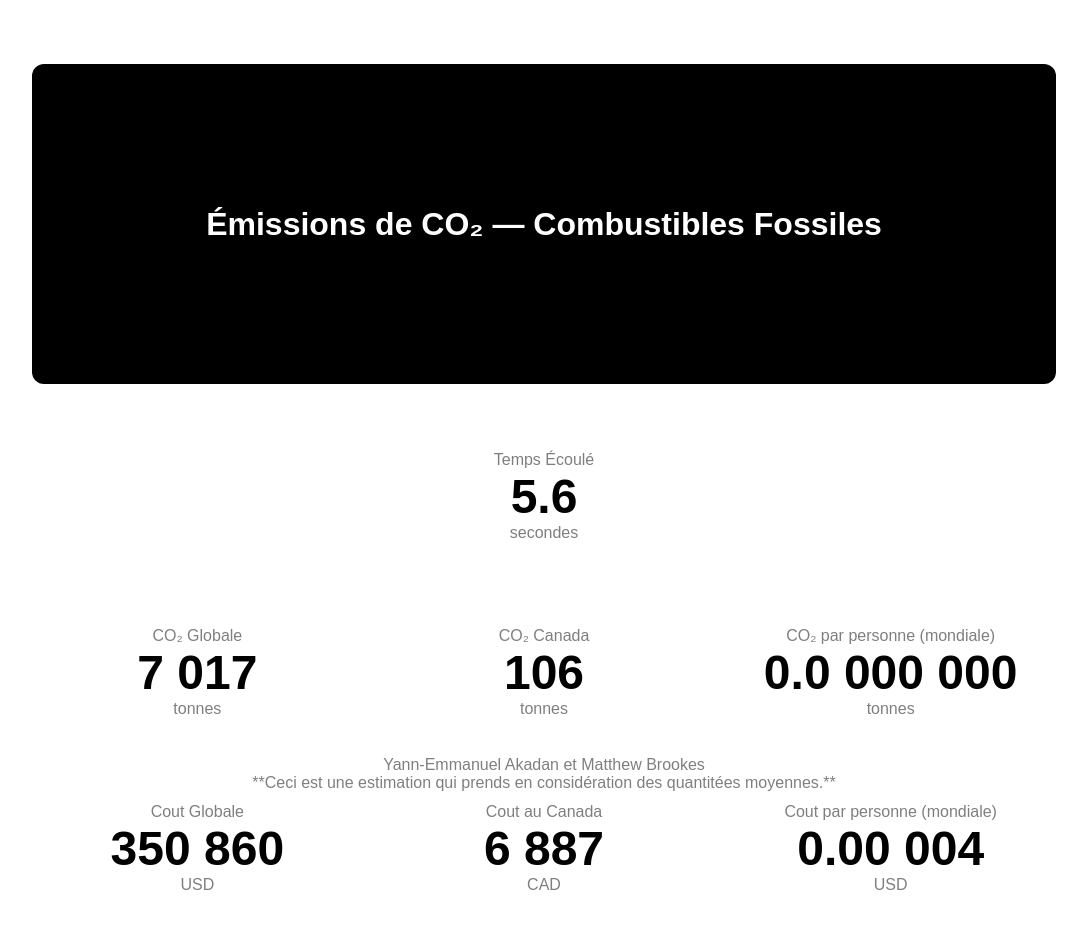
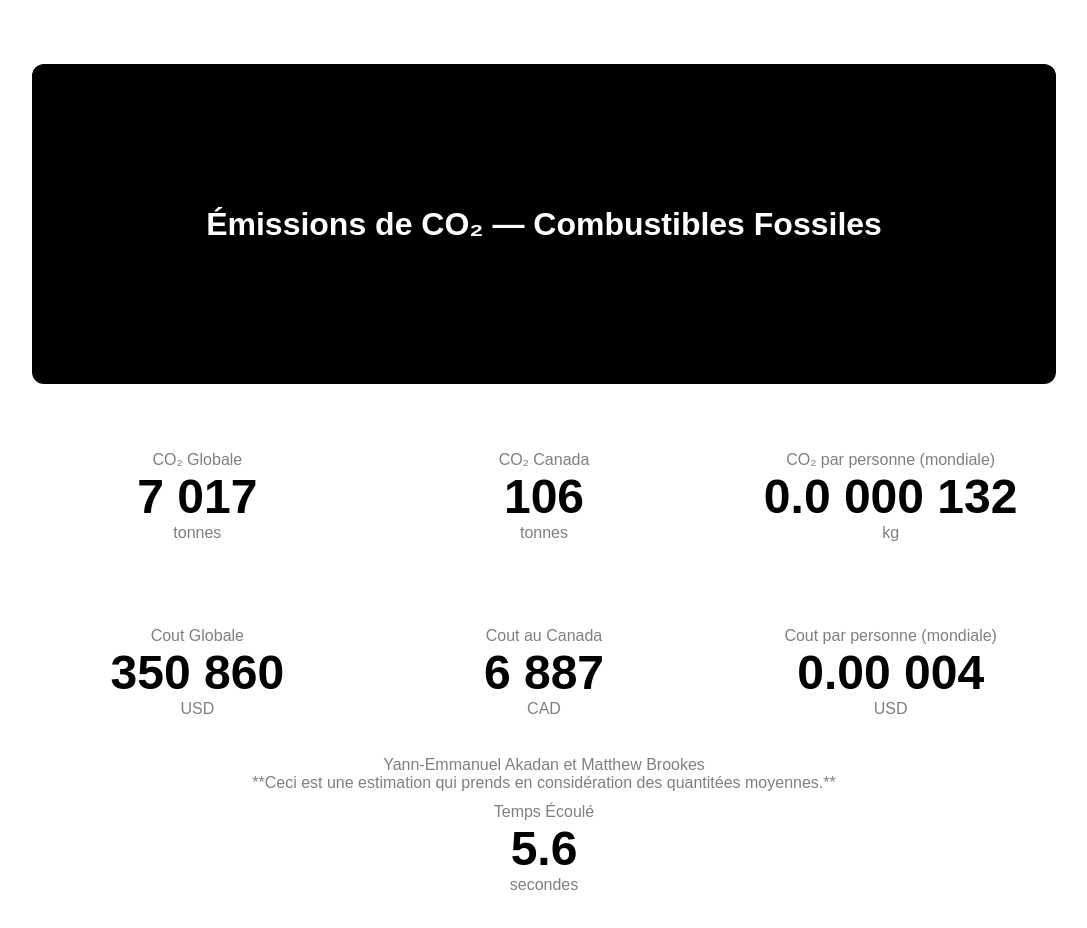
Before and after one commit to mbrooke14/fossil-fuels, a React (Vite) app: page / in a window 1280 px wide. Shown: the top 928 px of the page, without its empty margins (96-1183 px from the left). Built offline with nearby package versions, Linux system fonts and the light colour scheme; a web font is replaced by a local one.

Commit message:
moved timer to bottom, changed ton to kg (per capita)

```diff
--- a/src/app.tsx
+++ b/src/app.tsx
@@ -11,15 +11,15 @@ export default function App() {
 
         <main>
             <CardGrid>
-                <Card scalar={1} unit="secondes" precision="1" cardname="Temps Écoulé" id="time" />
-
-                <Card scalar={1377 * 0.91}                          unit="tonnes"   precision="0" cardname="CO₂ Globale"  />
-                <Card scalar={1377 * 0.91 * 0.0151}                 unit="tonnes"   precision="0" cardname="CO₂ Canada"   />
-                <Card scalar={1377 * 0.91 * 0.0151 / 8_000_000_000} unit="tonnes"   precision="7" cardname="CO₂ par personne (mondiale)"   />
+                <Card scalar={1377 * 0.91}                                 unit="tonnes"  precision="0" cardname="CO₂ Globale"  />
+                <Card scalar={1377 * 0.91 * 0.0151}                        unit="tonnes"  precision="0" cardname="CO₂ Canada"   />
+                <Card scalar={1377 * 0.91 * 0.0151 / 8_000_000_000 * 1000} unit="kg"      precision="7" cardname="CO₂ par personne (mondiale)"   />
 
                 <Card scalar={1377 * 0.91 * 50}                  unit="USD" precision="0" cardname="Cout Globale" />
                 <Card scalar={1377 * 0.91 * 0.0151 * 65}         unit="CAD" precision="0" cardname="Cout au Canada" />
                 <Card scalar={1377 * 0.91 * 50 / 8_000_000_000 } unit="USD" precision="5" cardname="Cout par personne (mondiale)" />
+
+                <Card scalar={1} unit="secondes" precision="1" cardname="Temps Écoulé" id="time" />
             </CardGrid>
         </main>
 
```
